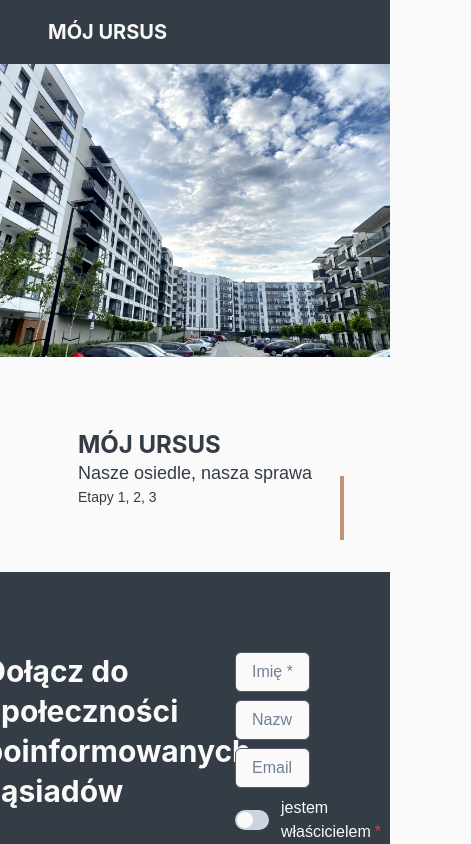
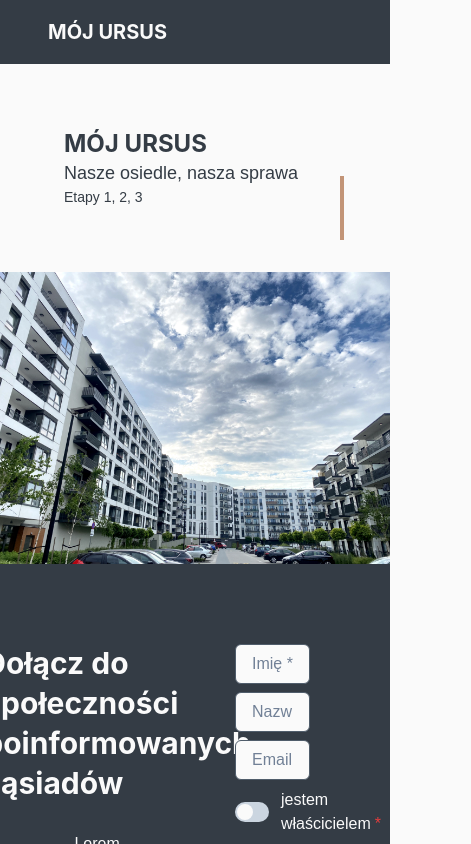
Before and after one commit to MojUrsus/MojUrsus.github.io, a React (Vite) app: page / in a window 390 px wide. Shown: the top 844 px of the page, 471 px wide, since content can reach past the window. Built offline with nearby package versions, Linux system fonts and the light colour scheme.

Commit message:
Better responsiveness for the Welcome page

```diff
--- a/src/App.tsx
+++ b/src/App.tsx
@@ -1,4 +1,4 @@
-import { VStack, Box, Flex } from '@chakra-ui/react'
+import { Container, VStack, Box } from '@chakra-ui/react'
 import { ReactNode } from 'react';
 import Navigation from "./components/Navigation";
 import Footer from "./components/Footer";
@@ -9,16 +9,18 @@ import NeighborsAndOwnersPage from './pages/NeighborsAndOwnersPage';
 import NewsletterPage from './pages/NewsletterPage';
 
 const Page = ({ children }: { children: ReactNode }) => (
-  <Box w='100%'>
-    <Flex flexFlow={'column'}>
-      {children}
-    </Flex >
+  <Box>
+    {children}
   </Box>
 );
 
 function App() {
   return (
-    <>
+    <Container
+      p={0}
+      minW={'100vw'}
+      overflow={'hidden'}
+    >
       <Navigation />
       <VStack spacing={0}>
         <Page>
@@ -38,7 +40,7 @@ function App() {
         </Page>
         <Footer />
       </VStack>
-    </>
+    </Container>
   )
 }
 
--- a/src/pages/WelcomePage.tsx
+++ b/src/pages/WelcomePage.tsx
@@ -1,20 +1,19 @@
-import { Flex, Box, Image, Heading, Text, Center, VStack } from '@chakra-ui/react'
+import { Box, Image, Heading, Text, Flex } from '@chakra-ui/react'
 
 const WelcomePage = () => {
     return (
-        <VStack h='full'>
-            <Image
-                h='full'
-                src='background.jpg'
-                fallbackSrc='https://via.placeholder.com/1440x1080'
-                objectFit='cover' />
-            <Center>
+        <Flex
+            direction={{ base: 'column', lg: 'row' }}>
+            <Box display={{ base: 'none', lg: 'block' }}
+                minW={'30vw'}/>
             <Box
                 id='title-box'
-                    position={'relative'}
+                position={{ base: 'relative', lg: 'absolute' }}
+                w={{ base: '80vw', lg: '40vw' }}
                 m={8}
-                    px={{ base: 8, lg: 16 }}
-                    py={8}
+                p={{ base: 8, lg: 16 }}
+                top={{base: 0, lg: '25vh'}}
+                bg={'white'}
                 _after={{
                     position: 'absolute',
                     width: 32,
@@ -23,15 +22,18 @@ const WelcomePage = () => {
                     right: 0,
                     bottom: 0,
                     borderRight: '4px solid orange',
-                        borderWidth: {base: 4, lg: 8},
+                    borderWidth: { base: 4, lg: 8 },
                     borderColor: 'orange'
                 }}>
                 <Heading as='h3' size='lg'>MÓJ URSUS</Heading>
                 <Text fontSize='lg'>Nasze osiedle, nasza sprawa</Text>
                 <Text fontSize='sm'>Etapy 1, 2, 3</Text>
             </Box>
-            </Center>
-        </VStack>
+            <Image
+                objectFit='cover'
+                src='background.jpg'
+                fallbackSrc='https://via.placeholder.com/1440x1080'/>
+        </Flex>
     );
 };
 
```
Lines whose indentation alone changed are shown as unchanged.
